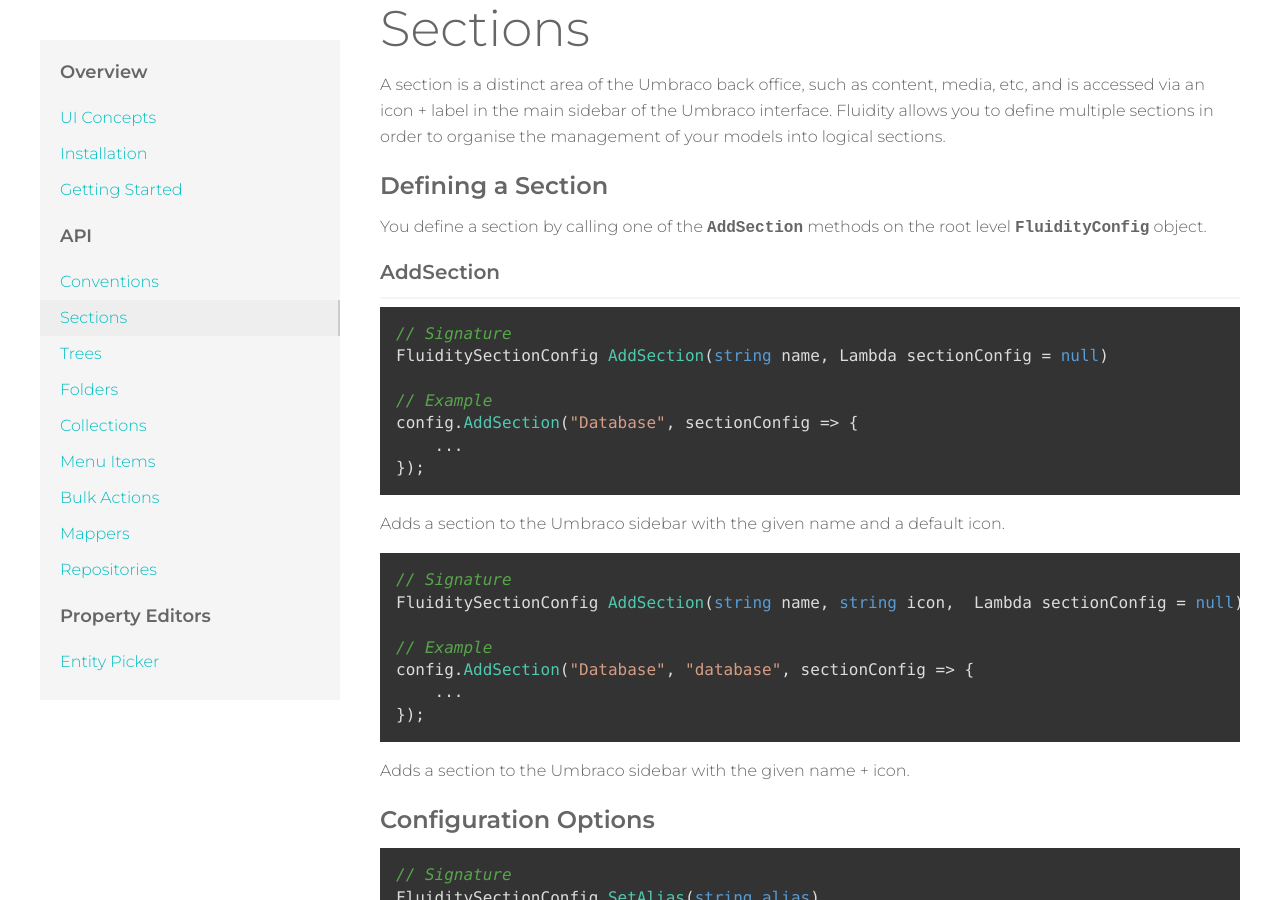
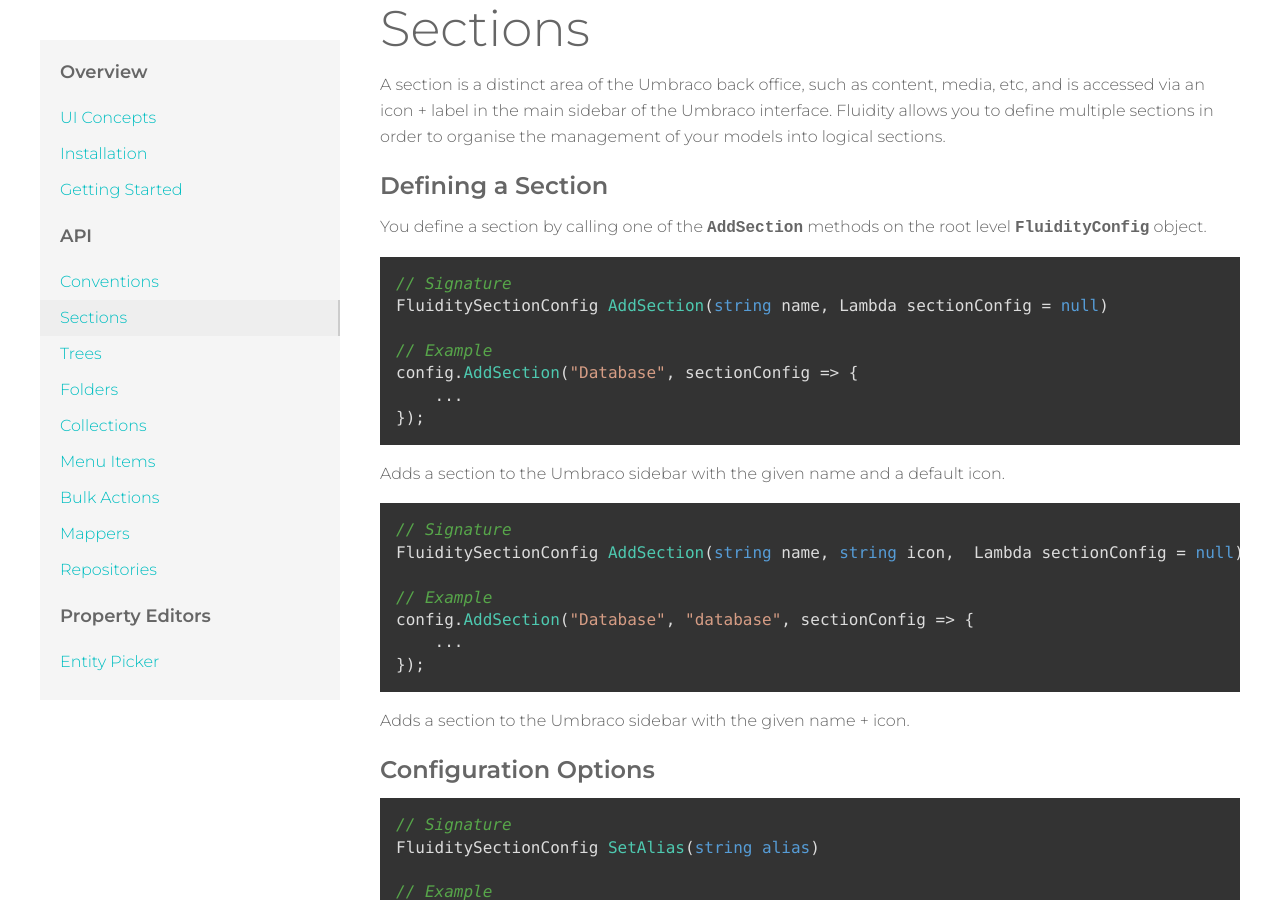
Before and after one commit to mattbrailsford/umbraco-fluidity, a Jekyll site: the page built from docs/_pages/02-api-01-sections.md, in a window 1280 px wide and 900 px high, scrolled down 301 px. Built offline with Jekyll 4.4.1, drawn with Linux system fonts in a browser that asks for light colours.

Commit message:
More layout tweaks

`````diff
--- a/docs/_pages/02-api-01-sections.md
+++ b/docs/_pages/02-api-01-sections.md
@@ -11,7 +11,6 @@
 
 You define a section by calling one of the `AddSection` methods on the root level `FluidityConfig` object.
 
-#### AddSection
 ````csharp
 // Signature
 FluiditySectionConfig AddSection(string name, Lambda sectionConfig = null)
`````
